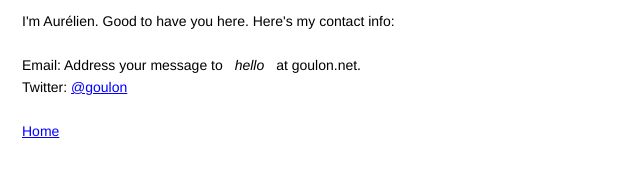
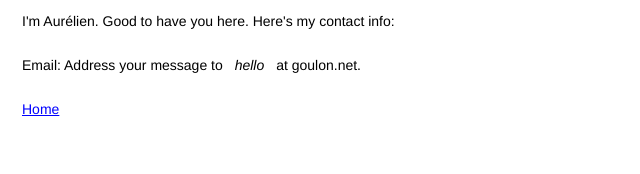
Before and after one commit to goulon/goulon.net, a plain HTML site: page about.html in a window 1280 px wide. Shown: the whole page, without its empty margins (0-640 px from the left). Drawn offline with Linux system fonts and the light colour scheme.

Commit message:
Remove twitter handle

```diff
--- a/about.html
+++ b/about.html
@@ -21,7 +21,6 @@
 	<p>I'm Aurélien. Good to have you here. Here's my contact info:</p>
 	<br>
 	<p>Email: Address your message to <i>hello</i> at goulon.net.</p>
-	<p>Twitter: <a href="https://twitter.com/goulon">@goulon</a></p>
 	<br>
 	<p><a href="/">Home</a></p>
 </body>
```
Also changed, not shown: index.html (+0 -1 lines).
